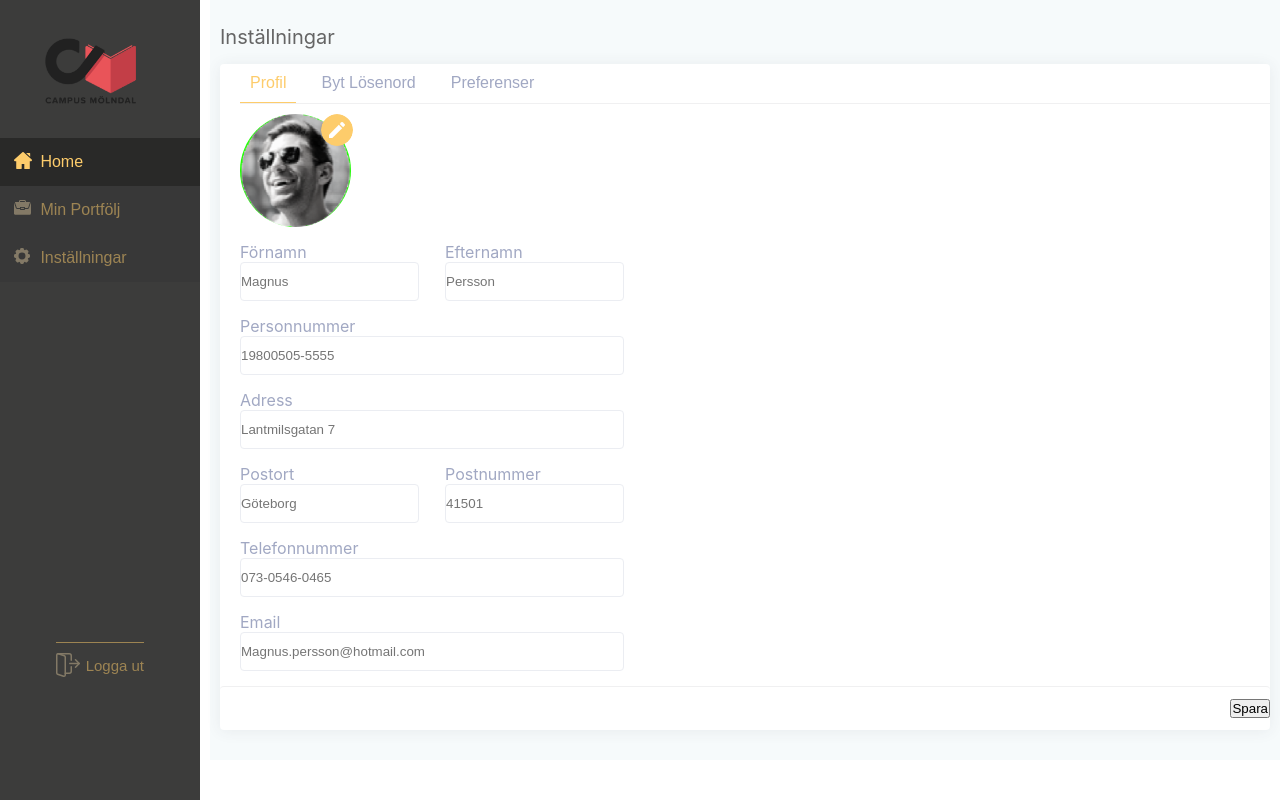
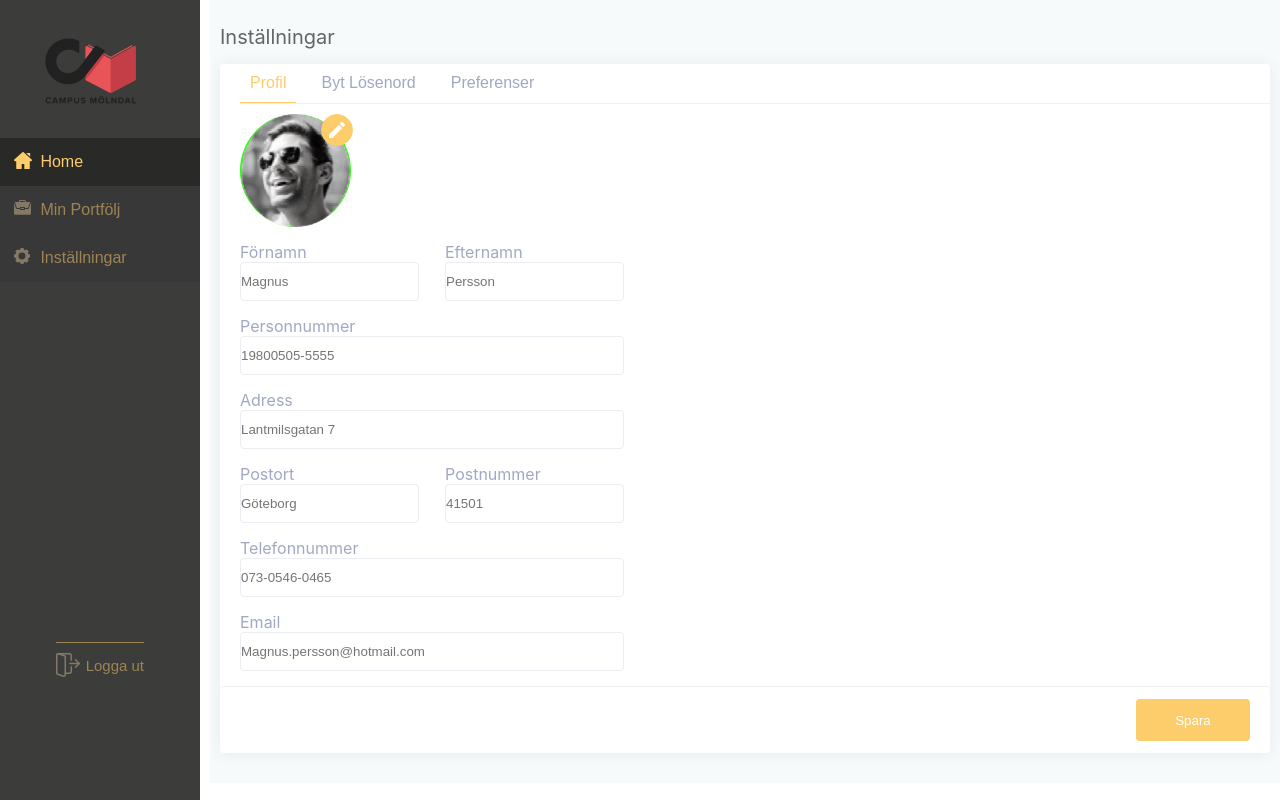
Before and after one commit to patam123/kundportal-projekt-molndal, a React (Create React App) app: page /setting in a window 1280 px wide. Built offline with nearby package versions, Linux system fonts and the light colour scheme.

Commit message:
Update settingbutton.css

```diff
--- a/src/design/settingbutton.css
+++ b/src/design/settingbutton.css
@@ -1,4 +1,4 @@
-#btnSettingStyle {
+.btnSettingStyle {
   background: #fdcc6b 0% 0% no-repeat padding-box;
   border-radius: 4px;
   opacity: 1;
```
